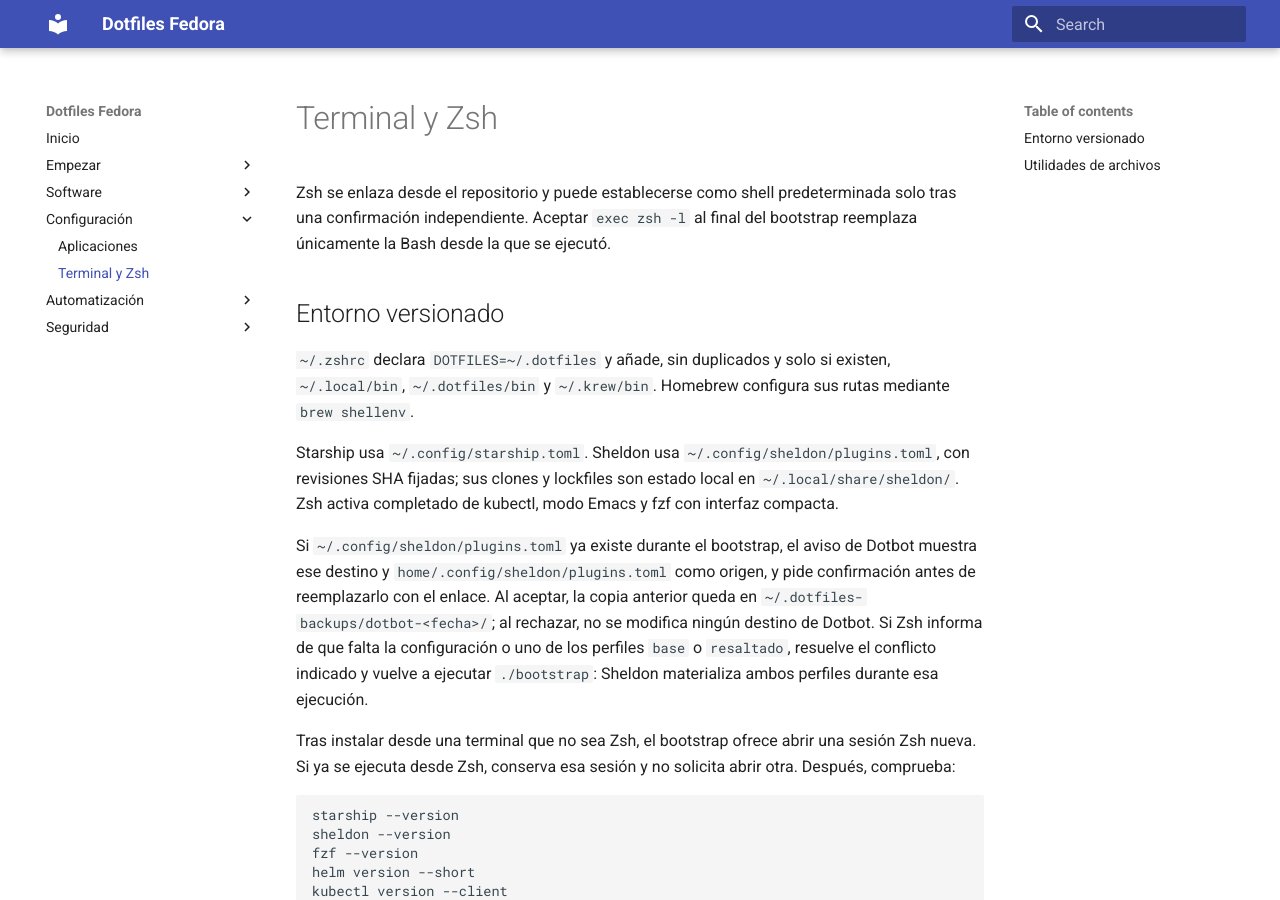
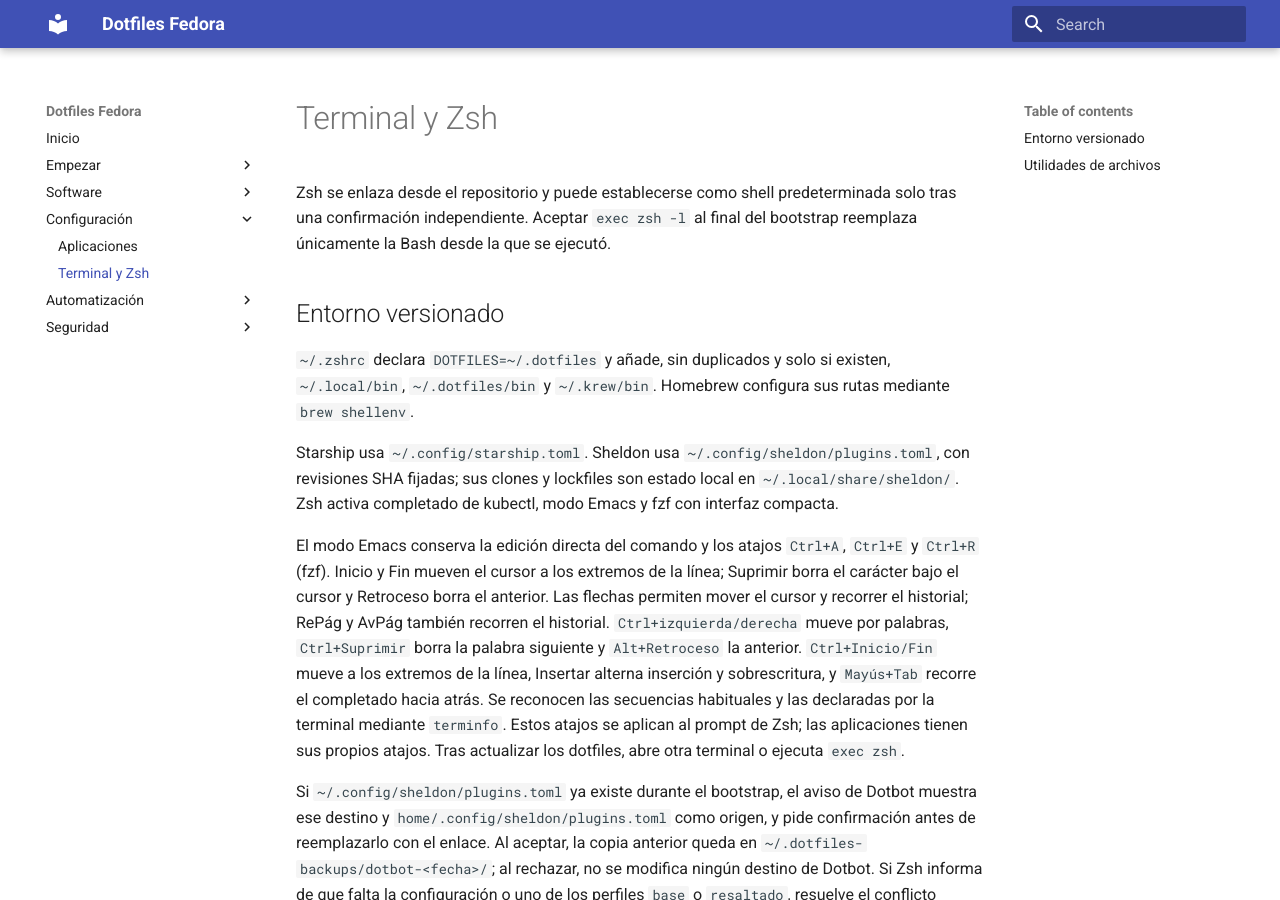
Before and after one commit to rdiezsj/dotfiles, an MkDocs documentation site: the page built from docs/terminal.md, in a window 1280 px wide and 900 px high. Built offline with MkDocs 1.6.1 and Material for MkDocs 9.7.7, drawn with Linux system fonts in a browser that asks for light colours.

```diff
--- a/docs/terminal.md
+++ b/docs/terminal.md
@@ -14,6 +14,18 @@ Starship usa `~/.config/starship.toml`. Sheldon usa
 `~/.config/sheldon/plugins.toml`, con revisiones SHA fijadas; sus clones y
 lockfiles son estado local en `~/.local/share/sheldon/`. Zsh activa completado
 de kubectl, modo Emacs y fzf con interfaz compacta.
+
+El modo Emacs conserva la edición directa del comando y los atajos `Ctrl+A`,
+`Ctrl+E` y `Ctrl+R` (fzf). Inicio y Fin mueven el cursor a los extremos de la
+línea; Suprimir borra el carácter bajo el cursor y Retroceso borra el anterior.
+Las flechas permiten mover el cursor y recorrer el historial; RePág y AvPág
+también recorren el historial. `Ctrl+izquierda/derecha` mueve por palabras,
+`Ctrl+Suprimir` borra la palabra siguiente y `Alt+Retroceso` la anterior.
+`Ctrl+Inicio/Fin` mueve a los extremos de la línea, Insertar alterna inserción y
+sobrescritura, y `Mayús+Tab` recorre el completado hacia atrás. Se reconocen las
+secuencias habituales y las declaradas por la terminal mediante `terminfo`.
+Estos atajos se aplican al prompt de Zsh; las aplicaciones tienen sus propios
+atajos. Tras actualizar los dotfiles, abre otra terminal o ejecuta `exec zsh`.
 
 Si `~/.config/sheldon/plugins.toml` ya existe durante el bootstrap, el aviso de
 Dotbot muestra ese destino y `home/.config/sheldon/plugins.toml` como origen, y
```
Also changed, not shown: README.md (+0 -1 lines), docs/instalacion.md (+13 -0 lines), docs/vaultwarden.md (+9 -0 lines), 12 other files.
